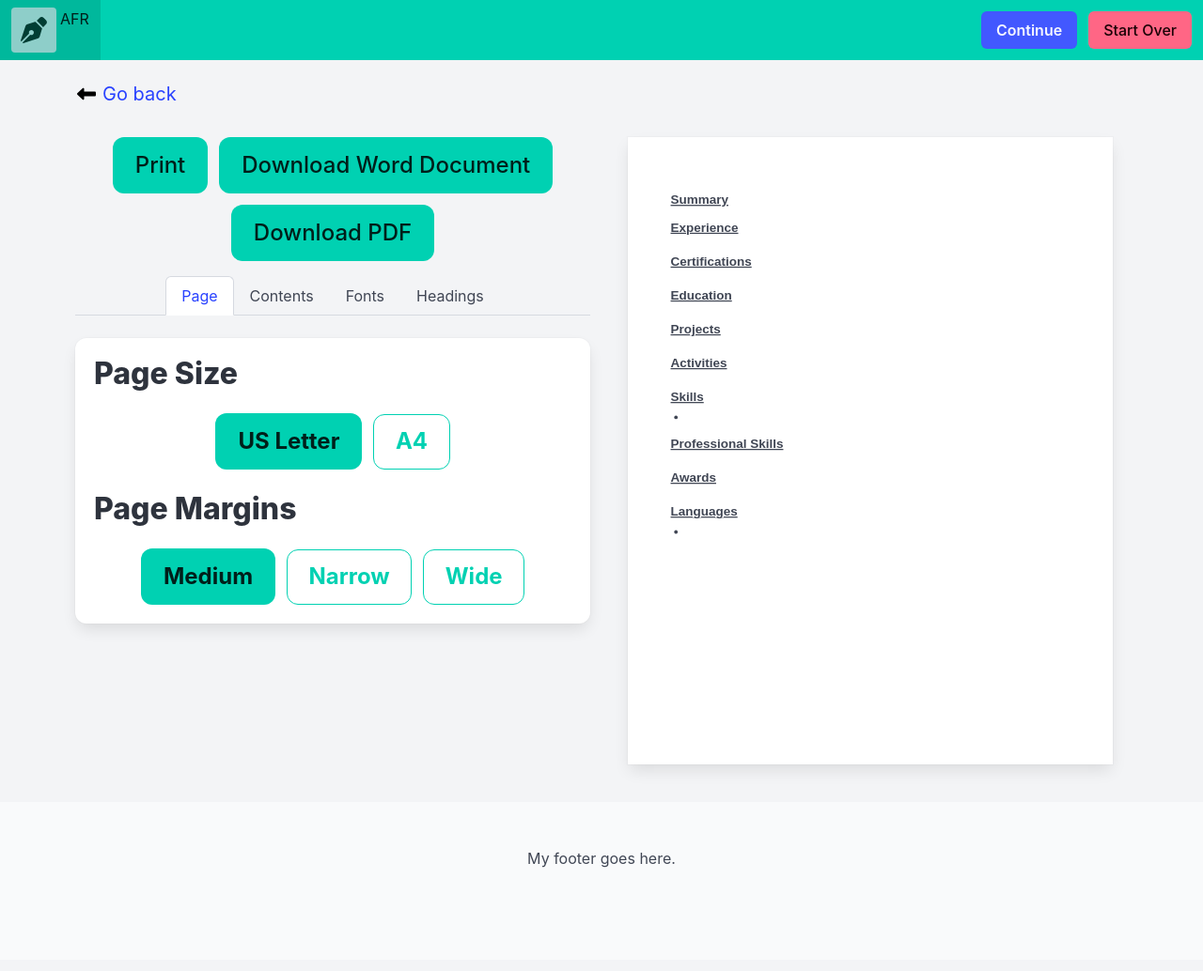
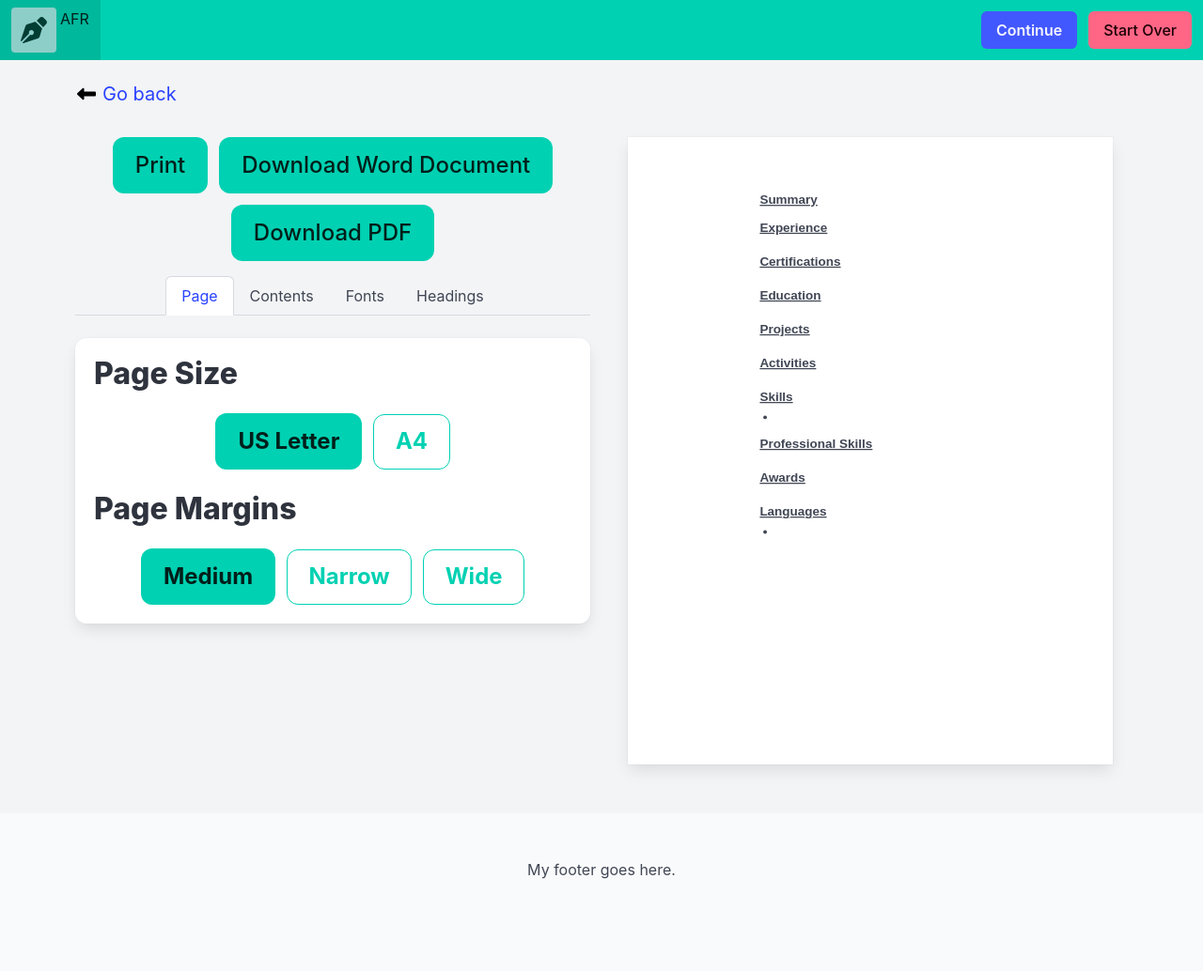
Before and after one commit to HeirOfNorton/alwaysfreeresume, a Jekyll site: the page built from pages/print.html, in a window 1280 px wide. Shown: the whole page at 94% size. Built offline with Jekyll 4.4.1, drawn with Linux system fonts in a browser that asks for light colours.

Commit message:
Trying something different. Moved the resume out to a template that is teleported into the page box, or into a separate div that is only shown when printing.

```diff
--- a/pages/print.html
+++ b/pages/print.html
@@ -91,9 +91,17 @@
             @afterprint.window="printing = false"
             :style="printing || (style.pagesize == 'pageletter' ? {height: boxwidth * (22/17) + 'px'} : {height: boxwidth * (297/210) + 'px'})"
         >
-            <div class="page" :style="printing || (style.pagesize == 'pageletter' ? {scale: boxwidth / 816} : {scale: boxwidth / 794})"
-                :class="Object.values(style)"
-            >
+            <div id="pagebox" :style="printing || (style.pagesize == 'pageletter' ? {scale: boxwidth / 816} : {scale: boxwidth / 794})"></div>
+        </div>
+    </div>
+
+
+</div>
+
+<div id="printpage"></div>
+
+<template x-teleport="#printpage, #pagebox">
+    <div class="page" :class="Object.values(style)">
         <template x-for="section in order">
             <section x-data="{current: sections[section]}" x-show="!current.skipped">
                 <template x-if="current.type === 'contact'">
@@ -202,14 +210,6 @@
             </section>
         </template>
     </div>
-        </div>
-    </div>
-
+</template>
 
 </div>
-
-
-
-
-
-</div>
```
Lines whose indentation alone changed are shown as unchanged.
